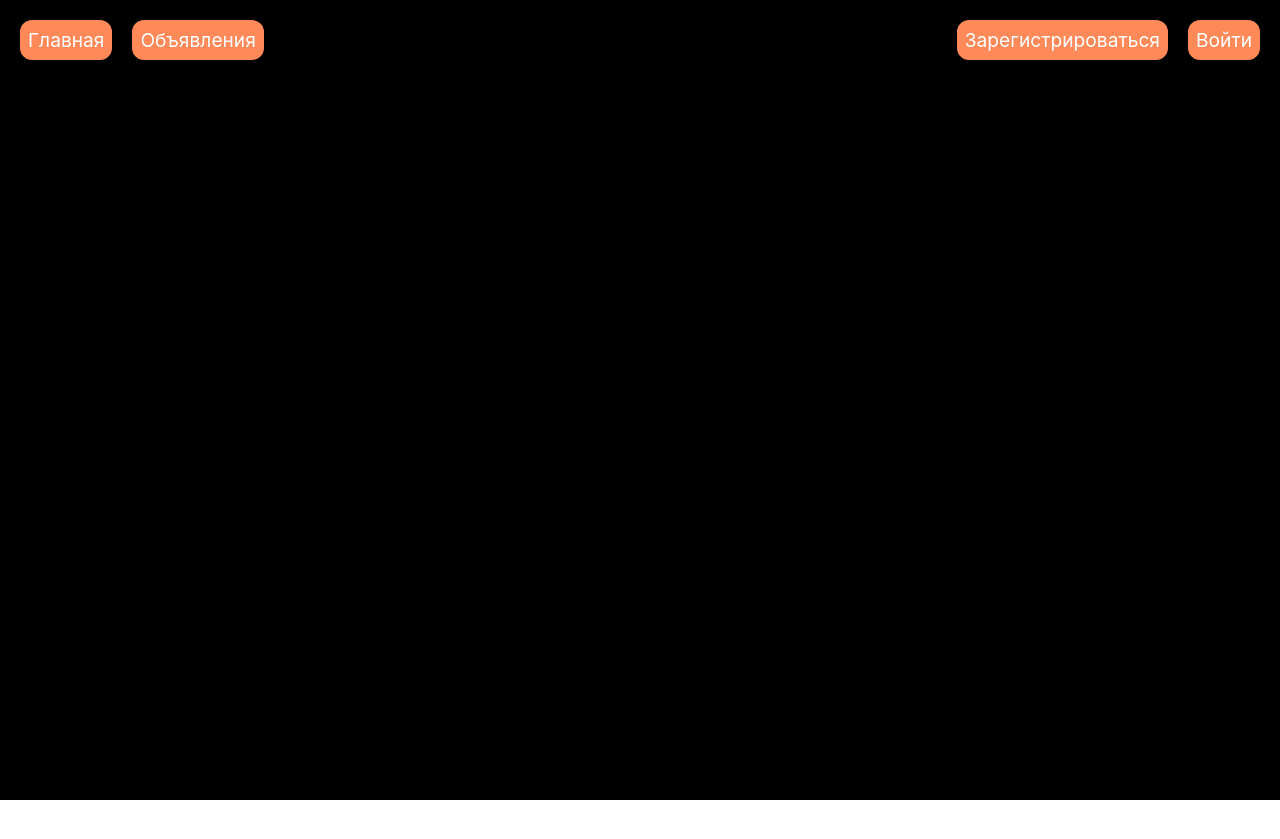
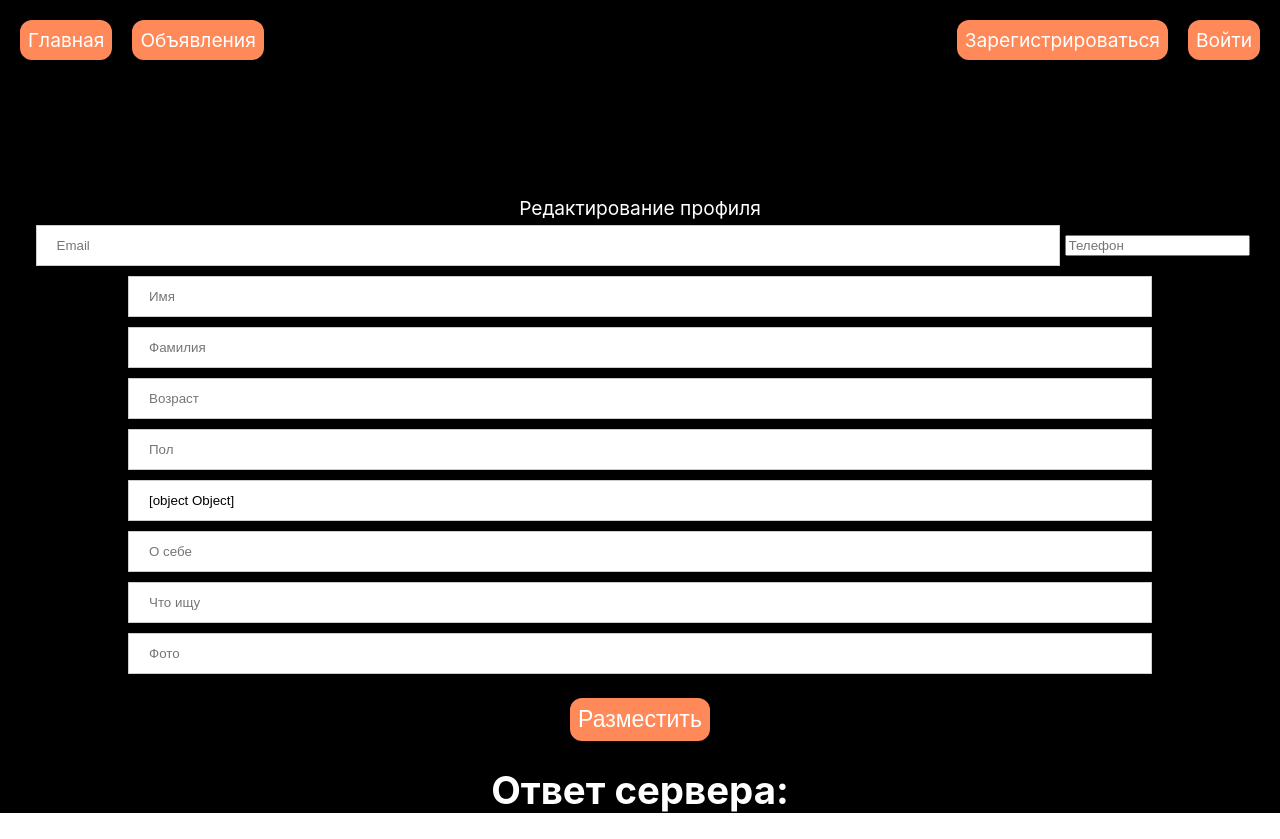
Before and after one commit to Nopennn/mai_houses, a React (Create React App) app: page /profileupd in a window 1280 px wide. Before the commit the page ends 800 px from the top, so only its background shows below. Built offline with nearby package versions, Linux system fonts and the light colour scheme.

Commit message:
Profile update page

```diff
--- a/src/components/AppRouter.js
+++ b/src/components/AppRouter.js
@@ -6,6 +6,7 @@ import Main from "../pages/Main";
 import Signin from "../pages/Signin";
 import Profile from "../pages/Profile";
 import MakeAd from "../pages/MakeAd";
+import UpdateProfile from "../pages/UpdateProfile";
 
 const AppRouter = () => {
     return (
@@ -40,6 +41,7 @@ const AppRouter = () => {
                         <Route path="/ad" element={<Ad/>}/>
                         <Route path="/profile/*" element={<Profile/>}/>
                         <Route path="/makead" element={<MakeAd/>}/>
+                        <Route path="/profileupd" element={<UpdateProfile/>}/>
                     </Routes>
                 </main>
             </Router>
--- a/src/pages/Profile.js
+++ b/src/pages/Profile.js
@@ -32,6 +32,9 @@ const Profile = () => {
                 <li className="nav-item right-link">
                     <Link to="/makead" className="nav-link">Разместить объявление</Link>
                 </li>
+                <li className="nav-item right-link">
+                    <Link to="/profileupd" className="nav-link">Редактировать профиль</Link>
+                </li>
             </ul>
         </div>
     );
--- /dev/null
+++ b/src/pages/UpdateProfile.js
@@ -0,0 +1,79 @@
+import React, {useState} from 'react';
+import axios from "axios";
+import Cookies from 'js-cookie';
+
+const UpdateProfile = () => {
+    const [serverResponse, setServerResponse] = useState({})
+    const [userId, setUserId] = useState("")
+    const [email, setEmail] = useState("")
+    const [phone, setPhone] = useState("")
+    const [name, setName] = useState("")
+    const [surname, setSurname] = useState("")
+    const [age, setAge] = useState("")
+    const [gender, setGender] = useState("")
+    const [tags, setTags] = useState({})
+    const [about, setAbout] = useState("")
+    const [wanted, setWanted] = useState("")
+    const [photo, setPhoto] = useState("")
+    const postUserData = (email, phone, name, surname, age, gender, tags, about, wanted, photo) => {
+        console.log(Cookies.get("auth_token")) // Токен есть
+        axios.post('https://mai-houses.onrender.com/user/update', {
+            token: Cookies.get("auth_token"),
+            email: "abarovskiy02@mail.ru",
+            phone: "79613027037",
+            name: "Blah",
+            surname: "Blah",
+            age: 10,
+            gender: "m",
+            tags: [],
+            about: "Blah",
+            wanted: "Blah",
+            photo: "https://www.google.com/url?sa=i&url=https%3A%2F%2Fbroadwayacademy.com.au%2F8-things-didnt-know-shrek-musical%2Fshrek-shocked%2F&psig=AOvVaw2cxChGMrvSLCLk-iAbNLxL&ust=1715161220524000&source=images&cd=vfe&opi=89978449&ved=0CBIQjRxqFwoTCMj9nsyf-4UDFQAAAAAdAAAAABAE",
+        })
+            .then(function (response) {
+                setServerResponse(response.data)
+                console.log(response)
+            })
+            .catch(function (error) {
+                console.log(error);
+            });
+    }
+    return (
+        <div className="signin">
+            <br></br><br></br><br></br><br></br>
+            Редактирование профиля
+            <br></br>
+            <input type="text" value={email} id="email" placeholder="Email"
+                   onChange={event => setEmail(event.target.value)}/>
+            <input type="tel" value={phone} id="phone" placeholder="Телефон"
+                   onChange={event => setPhone(event.target.value)}/>
+            <input type="text" value={name} id="name" placeholder="Имя"
+                   onChange={event => setName(event.target.value)}/>
+            <input type="text" value={surname} id="surname" placeholder="Фамилия"
+                   onChange={event => setSurname(event.target.value)}/>
+            <input type="text" value={age} id="age" placeholder="Возраст"
+                   onChange={event => setAge(event.target.value)}/>
+            <input type="text" value={gender} id="gender" placeholder="Пол"
+                   onChange={event => setGender(event.target.value)}/>
+            <input type="text" value={tags} id="tags" placeholder="Тэги"
+                   onChange={event => setTags(event.target.value)}/>
+            <input type="text" value={about} id="about" placeholder="О себе"
+                   onChange={event => setAbout(event.target.value)}/>
+            <input type="text" value={wanted} id="wanted" placeholder="Что ищу"
+                   onChange={event => setWanted(event.target.value)}/>
+            <input type="text" value={photo} id="photo" placeholder="Фото"
+                   onChange={event => setPhoto(event.target.value)}/>
+            <p>
+                <button
+                    onClick={() => postUserData(email, phone, name, surname, age, gender, tags, about, wanted, photo)}>
+                    Разместить
+                </button>
+            </p>
+
+
+            <h1>Ответ сервера: {serverResponse.message}</h1>
+        </div>
+    );
+};
+
+export default UpdateProfile;
```
